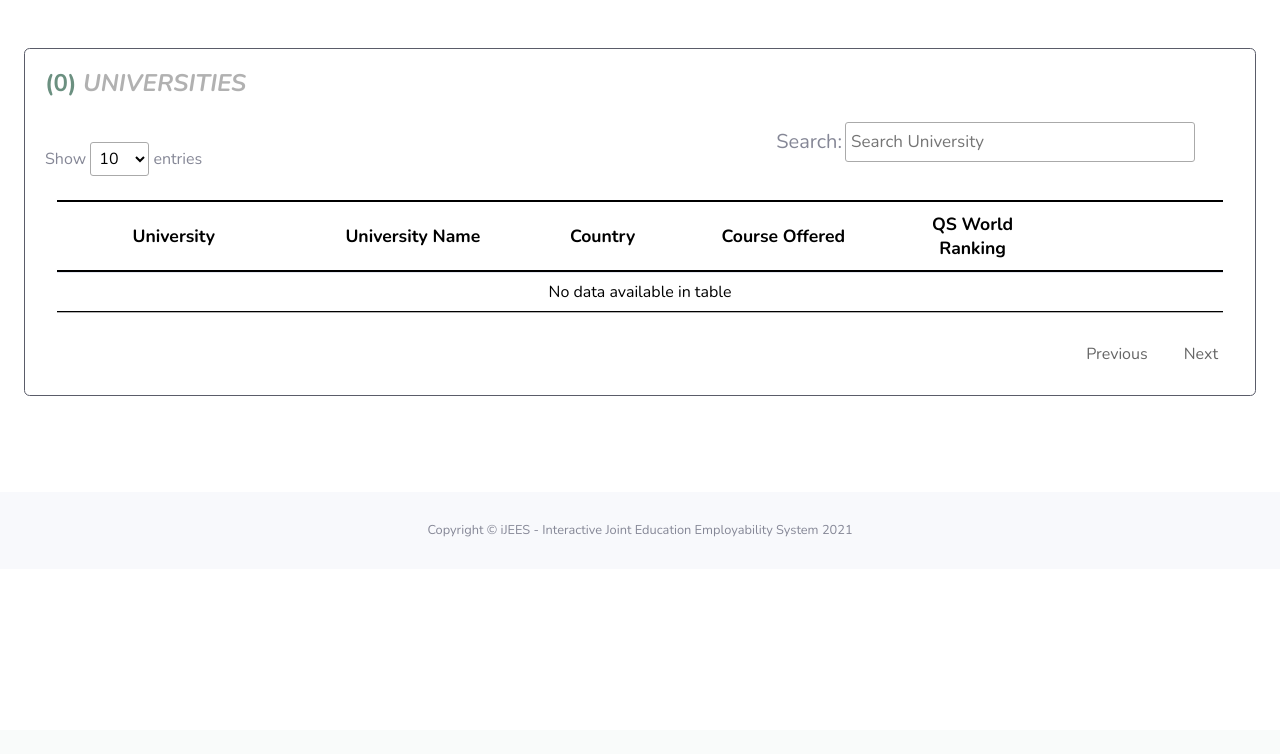
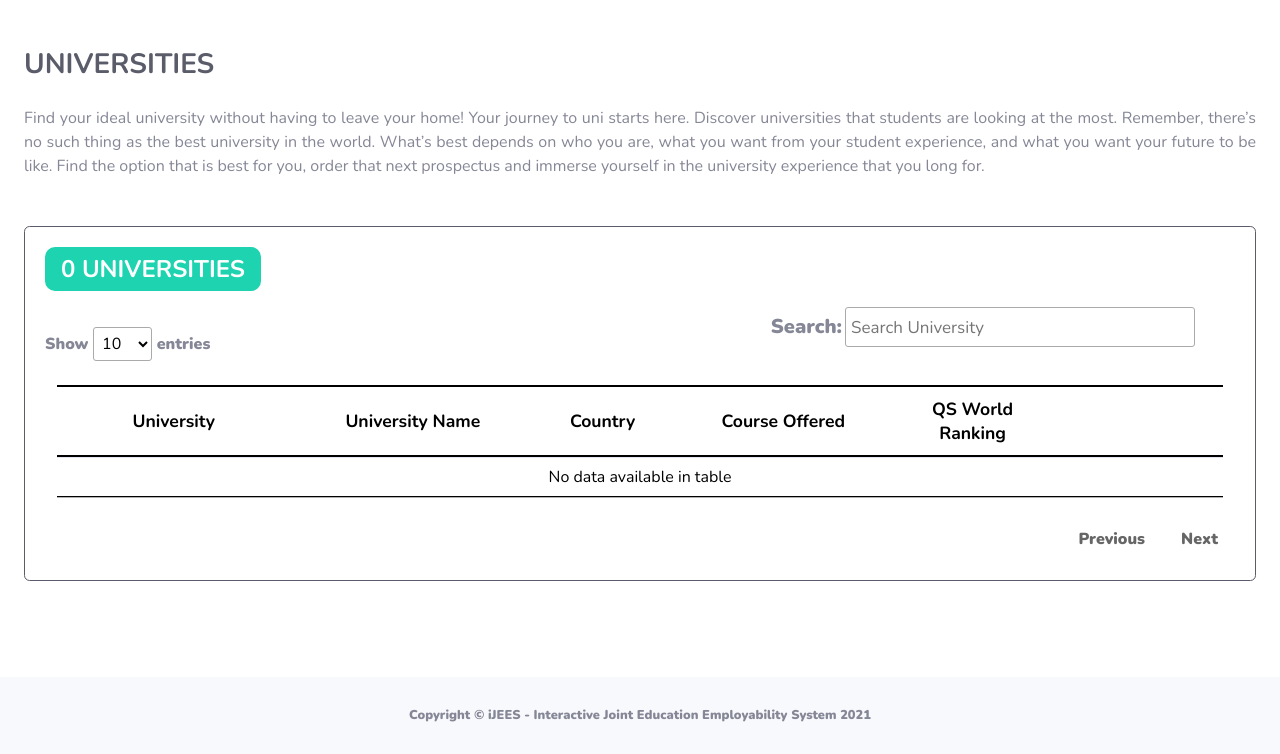
Before and after one commit to yongqian0437/PhoneBook, a CodeIgniter app: page /ijees/external/universities in a window 1280 px wide. Shown: the part 70-824 px from the top of the page. Before the commit the page ends 607 px from the top, so only its background shows below. Run offline with CodeIgniter, Linux system fonts and the light colour scheme; data that the repository does not hold is empty; some libraries are stand-ins or nearby versions.

Commit message:
add compare and university description

```diff
--- a/application/views/external/compare_view.php
+++ b/application/views/external/compare_view.php
@@ -59,8 +59,9 @@ tr:nth-child(even) {
                 <!-- Page Heading -->
                 <div class="d-sm-flex align-items-center justify-content-between mb-4 pt-5">
                     <h1 class="h3 mb-0 text-gray-800"><b>COMPARE COURSES<b></h1>
-                    <p></p>
                 </div>
+                <div style = "text-align: justify; font-weight:500;">Finding the right college and programme is a complicated process, but iJEES is here to help! A great way to research what's best for you and start to build your list is to compare your options side-by-side. Find the college that's the best fit for you by using our comparison tool. Students can quickly compare several programmes and universities they’re interested in – and then click through to a university profile page for more details. Application submission may also be done right after.</div>
+
                 <hr style = "height:2px; background-color:#EAF4F4">
 
                 <br>
--- a/application/views/external/universities_view.php
+++ b/application/views/external/universities_view.php
@@ -67,6 +67,12 @@ table.dataTable thead th {
                 <!-- Begin Page Content -->
                 <div style = 'background-color:white;' class="container-fluid">
 
+                <!-- Page Heading -->
+                <div class="d-sm-flex align-items-center justify-content-between mb-4 pt-5">
+                    <h1 class="h3 mb-0 text-gray-800"><b>UNIVERSITIES<b></h1>
+                </div>
+                <div style = "text-align: justify; font-weight:500;">Find your ideal university without having to leave your home! Your journey to uni starts here. Discover universities that students are looking at the most. Remember, there’s no such thing as the best university in the world. What’s best depends on who you are, what you want from your student experience, and what you want your future to be like. Find the option that is best for you, order that next prospectus and immerse yourself in the university experience that you long for.</div>
+
                 <!-- Content Row -->
 
                 <div class="row pt-5">
@@ -75,7 +81,9 @@ table.dataTable thead th {
                             <div class="card-body">
                                 <div class="pb-3" style="display: flex; flex-direction: row; justify-content: space-between; background-color: #A4C3B2, color:white;">
                                     <?php $uni_count = count($university_data) ?>
-                                    <h4 style = " font-weight:700;"><span style = "color:#6B9080">(<?php echo $uni_count ?>)</span><span style = "color:black; opacity:0.3;"><i> UNIVERSITIES</i></span></h4>
+                                    <div style = "background-color:#1dd3b0; border-radius:10px; width:auto; height:auto;">
+                                        <div class = "px-3 pt-2 "><h4 style = " font-weight:700;"><span style = "color:white"><?php echo $uni_count ?></span><span style = "color:white; "> UNIVERSITIES</span></h4></div>
+                                    </div>
                                 </div>
                                 <div class="table-responsive">
                                     <table id="table_university" class="table ">
```
